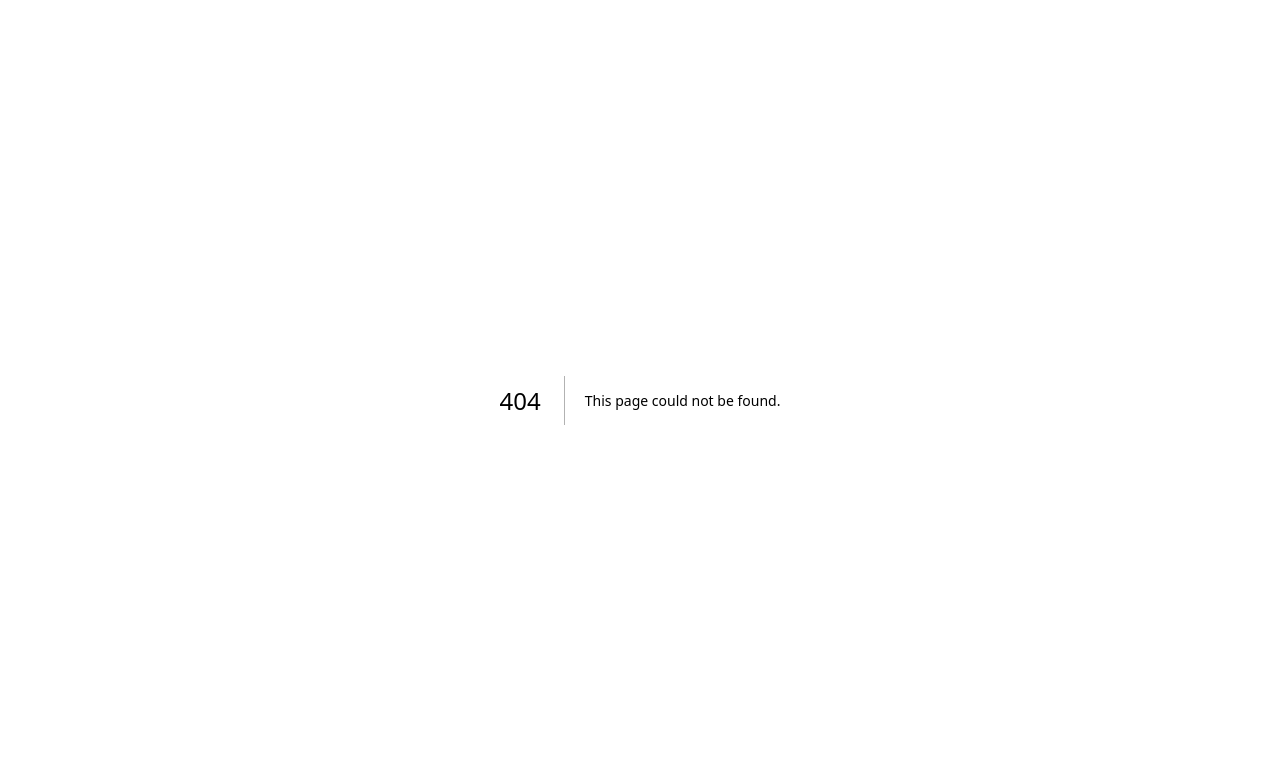
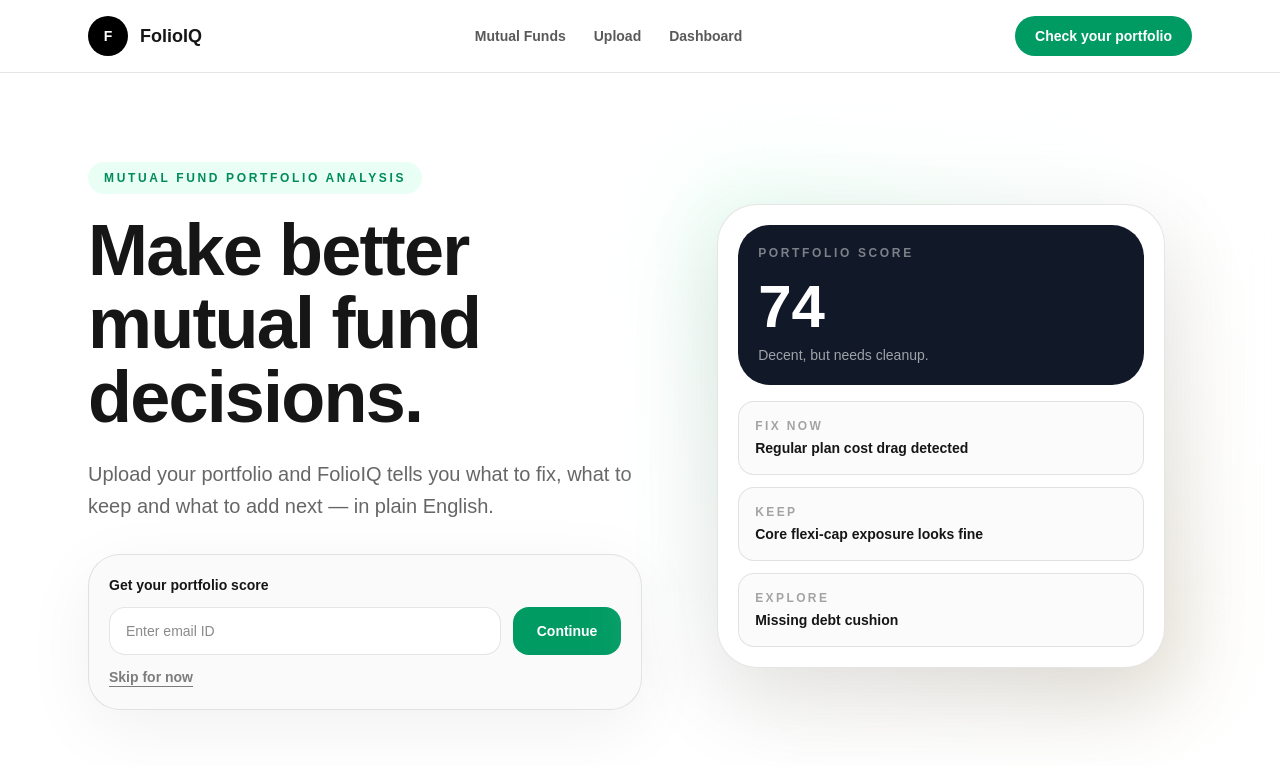
Before and after one commit to askgogo84/FolioIQ, a Next.js app: page /home in a window 1280 px wide. Before the commit this address had no page. Shown: the top 766 px of the page. Built offline with nearby package versions, Linux system fonts and the light colour scheme.

Commit message:
Add decision-first homepage

```diff
--- /dev/null
+++ b/src/app/home/page.tsx
@@ -0,0 +1,109 @@
+"use client"
+
+import { useEffect, useState } from "react"
+import Link from "next/link"
+
+const EMAIL_KEY = "folioiq_email"
+
+export default function HomePage() {
+  const [email, setEmail] = useState("")
+  const [saved, setSaved] = useState(false)
+
+  useEffect(() => {
+    const existing = localStorage.getItem(EMAIL_KEY)
+    if (existing) {
+      setEmail(existing)
+      setSaved(true)
+    }
+  }, [])
+
+  function continueWithEmail() {
+    if (email.trim()) {
+      localStorage.setItem(EMAIL_KEY, email.trim())
+      setSaved(true)
+    }
+    window.location.href = "/investments/mutual-fund/explore-all"
+  }
+
+  function skip() {
+    window.location.href = "/investments/mutual-fund/explore-all"
+  }
+
+  return (
+    <main className="min-h-screen bg-white text-[#161616]">
+      <header className="sticky top-0 z-50 border-b border-black/10 bg-white/90 backdrop-blur-xl">
+        <div className="mx-auto flex max-w-6xl items-center justify-between px-6 py-4">
+          <Link href="/" className="flex items-center gap-3">
+            <div className="flex h-10 w-10 items-center justify-center rounded-full bg-black text-sm font-black text-white">F</div>
+            <div className="text-lg font-black">FolioIQ</div>
+          </Link>
+          <nav className="hidden items-center gap-7 text-sm font-semibold text-black/65 md:flex">
+            <Link href="/investments/mutual-fund/explore-all">Mutual Funds</Link>
+            <Link href="/upload">Upload</Link>
+            <Link href="/dashboard-v2">Dashboard</Link>
+          </nav>
+          <Link href="/upload" className="rounded-full bg-[#009b63] px-5 py-2.5 text-sm font-black text-white">Check your portfolio</Link>
+        </div>
+      </header>
+
+      <section className="mx-auto grid min-h-[calc(100vh-74px)] max-w-6xl items-center gap-12 px-6 py-16 md:grid-cols-[1.05fr_.95fr]">
+        <div>
+          <div className="mb-5 inline-flex rounded-full bg-[#e9fff5] px-4 py-2 text-xs font-black uppercase tracking-[0.22em] text-[#008b5a]">
+            Mutual Fund Portfolio Analysis
+          </div>
+          <h1 className="text-5xl font-black leading-[1.02] tracking-tight md:text-7xl">
+            Make better mutual fund decisions.
+          </h1>
+          <p className="mt-6 max-w-2xl text-xl leading-8 text-black/60">
+            Upload your portfolio and FolioIQ tells you what to fix, what to keep and what to add next — in plain English.
+          </p>
+
+          <div className="mt-8 max-w-xl rounded-[2rem] border border-black/10 bg-[#fafafa] p-5 shadow-[0_18px_70px_rgba(0,0,0,0.06)]">
+            <div className="text-sm font-black">Get your portfolio score</div>
+            <div className="mt-3 flex flex-col gap-3 sm:flex-row">
+              <input
+                value={email}
+                onChange={(e) => setEmail(e.target.value)}
+                placeholder="Enter email ID"
+                type="email"
+                className="min-h-12 flex-1 rounded-2xl border border-black/10 bg-white px-4 text-sm outline-none focus:border-[#009b63]"
+              />
+              <button onClick={continueWithEmail} className="rounded-2xl bg-[#009b63] px-6 py-3 text-sm font-black text-white">
+                Continue
+              </button>
+            </div>
+            <button onClick={skip} className="mt-3 text-sm font-bold text-black/50 underline underline-offset-4">
+              Skip for now
+            </button>
+            {saved && <div className="mt-3 text-xs font-bold text-[#009b63]">Email saved locally. You can continue.</div>}
+          </div>
+        </div>
+
+        <div className="relative mx-auto w-full max-w-md">
+          <div className="absolute -inset-8 rounded-[3rem] bg-gradient-to-br from-[#e9fff5] via-white to-[#f4efe3] blur-2xl" />
+          <div className="relative rounded-[2.5rem] border border-black/10 bg-white p-5 shadow-[0_30px_90px_rgba(0,0,0,0.12)]">
+            <div className="rounded-[2rem] bg-[#111827] p-5 text-white">
+              <div className="text-xs font-black uppercase tracking-[0.22em] text-white/45">Portfolio Score</div>
+              <div className="mt-4 text-6xl font-black">74</div>
+              <div className="mt-2 text-sm text-white/60">Decent, but needs cleanup.</div>
+            </div>
+            <div className="mt-4 grid gap-3">
+              <Insight label="Fix Now" text="Regular plan cost drag detected" />
+              <Insight label="Keep" text="Core flexi-cap exposure looks fine" />
+              <Insight label="Explore" text="Missing debt cushion" />
+            </div>
+          </div>
+        </div>
+      </section>
+    </main>
+  )
+}
+
+function Insight({ label, text }: { label: string; text: string }) {
+  return (
+    <div className="rounded-2xl border border-black/10 bg-[#fbfbfb] p-4">
+      <div className="text-xs font-black uppercase tracking-[0.2em] text-black/35">{label}</div>
+      <div className="mt-1 text-sm font-black">{text}</div>
+    </div>
+  )
+}
```
